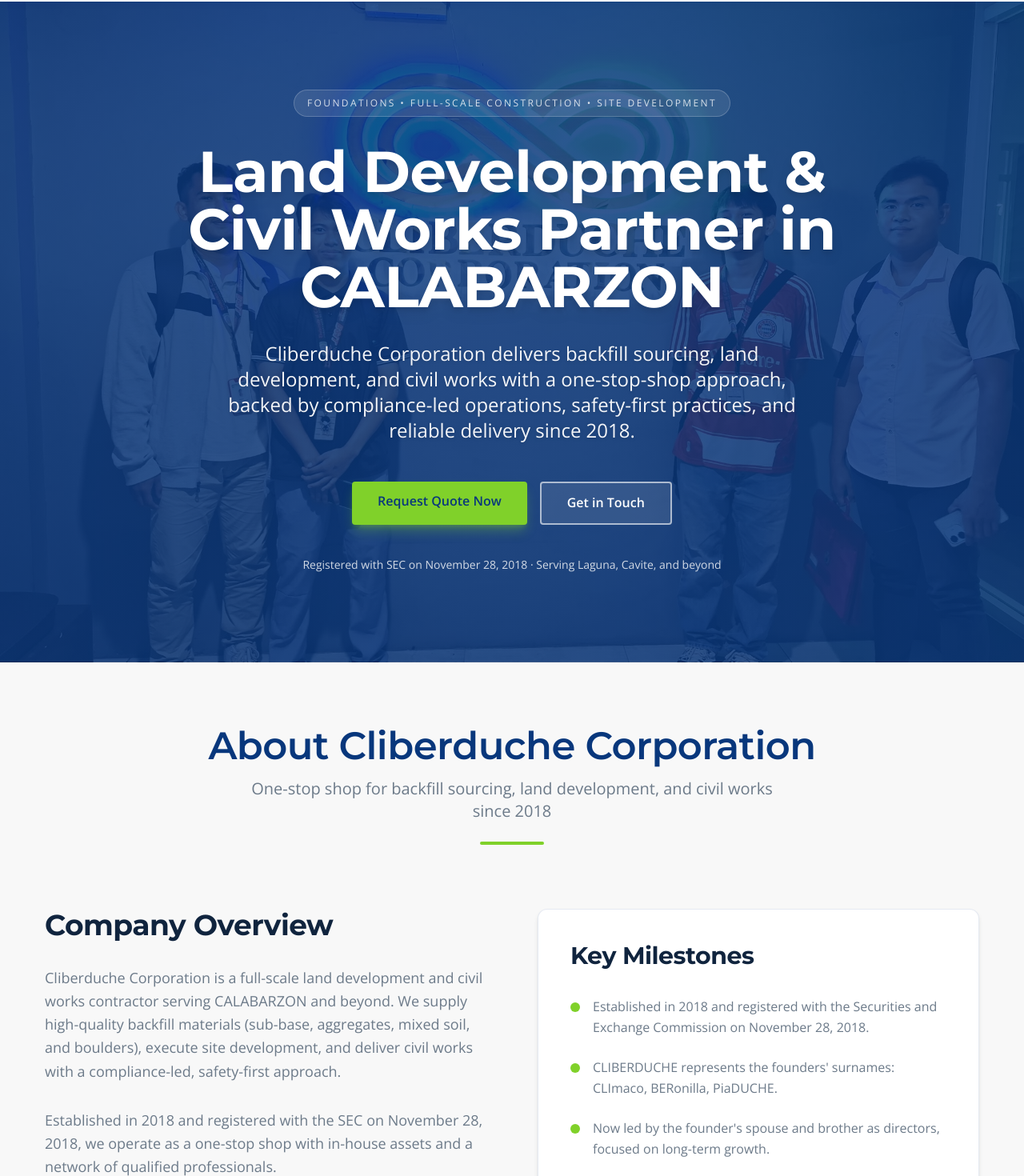
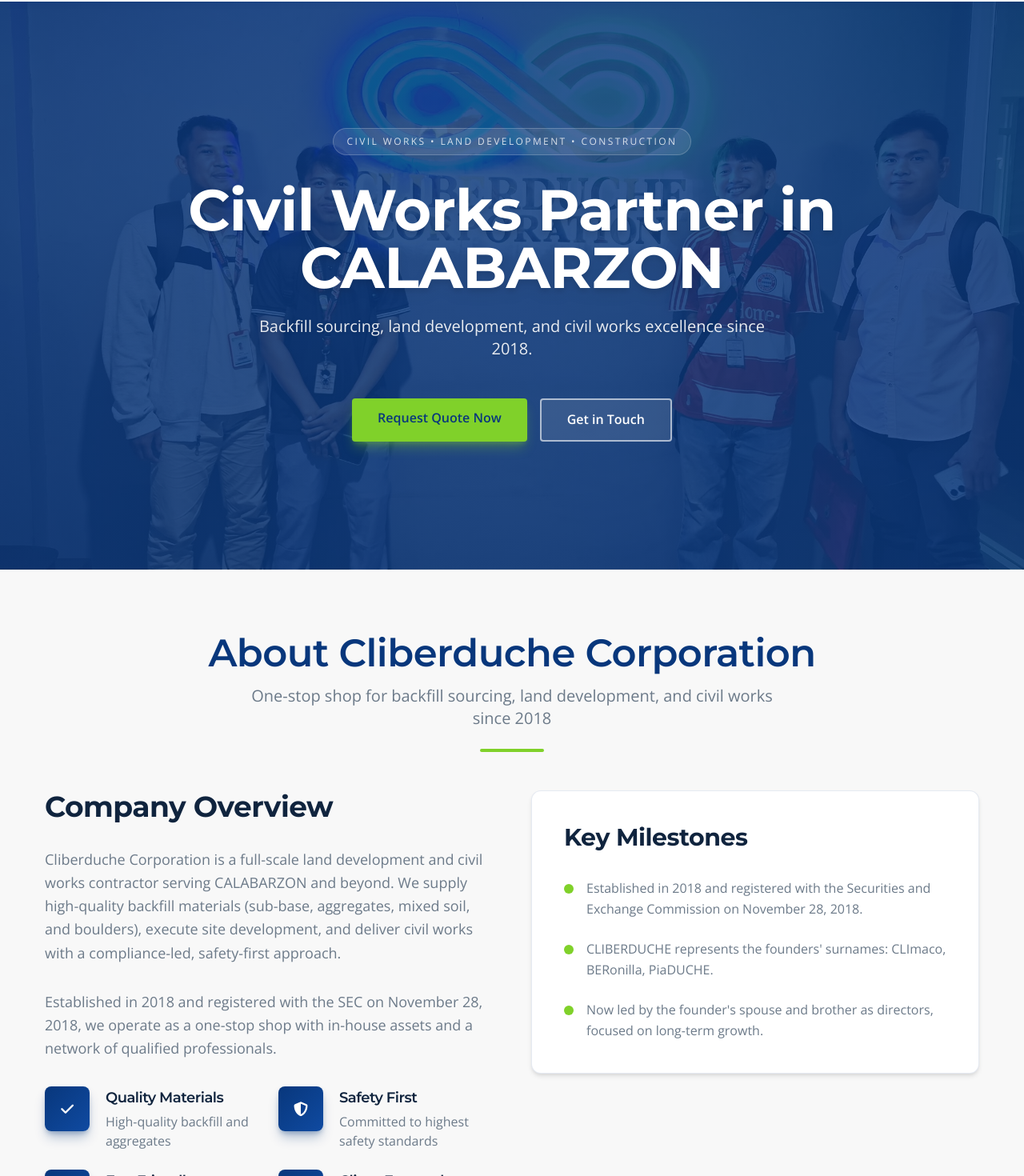
Before and after one commit to CarlAbigania/Cliberduche-Portfolio, a React (Vite) app: page / in a window 1280 px wide. Shown: the part 70-1540 px from the top of the page at 80% size. Built offline with nearby package versions, Linux system fonts and the light colour scheme.

Commit message:
Fix the spacing and overall layout

```diff
--- a/src/components/AboutUs.jsx
+++ b/src/components/AboutUs.jsx
@@ -47,7 +47,7 @@
     <section id="about" className="py-16 md:py-20 bg-light">
       <div className="max-w-container mx-auto px-4">
         {/* Section Title */}
-        <div className="section-title mb-20">
+        <div className="section-title mb-12">
           <h2 className="text-primary mb-4">
             About Cliberduche Corporation
           </h2>
@@ -59,8 +59,8 @@
         </div>
 
         {/* Company Overview */}
-        <div className="mb-24">
-          <div className="grid md:grid-cols-2 gap-16 items-start">
+        <div className="mb-16">
+          <div className="grid md:grid-cols-2 gap-12 items-start">
             <div className="space-y-8">
               <h3 className="text-3xl md:text-4xl font-mont font-bold text-dark">
                 Company Overview
--- a/src/components/EquipmentFleet.jsx
+++ b/src/components/EquipmentFleet.jsx
@@ -37,7 +37,7 @@
   return (
     <section id="equipment" className="py-16 md:py-20 bg-white">
       <div className="max-w-container mx-auto px-4">
-        <div className="section-title mb-20">
+        <div className="section-title mb-12">
           <h2 className="text-primary mb-4">
             Equipment & Fleet
           </h2>
@@ -48,15 +48,15 @@
         </div>
 
         {/* Fleet Summary */}
-        <div className="mb-20">
-          <h3 className="text-3xl md:text-4xl font-mont font-bold text-dark mb-12 text-center">
+        <div className="mb-16">
+          <h3 className="text-3xl md:text-4xl font-mont font-bold text-dark mb-10 text-center">
             Fleet Overview
           </h3>
-          <div className="grid grid-cols-1 sm:grid-cols-2 lg:grid-cols-3 gap-8">
+          <div className="grid grid-cols-1 sm:grid-cols-2 lg:grid-cols-3 gap-6">
             {fleet.map((item, index) => (
               <div
                 key={index}
-                className="premium-card p-10 text-center hover:border-primary/50"
+                className="premium-card p-7 text-center hover:border-primary/50"
               >
                 <p className="text-xs uppercase tracking-widest font-bold text-gray mb-4">{item.label}</p>
                 <p className="text-4xl md:text-5xl font-mont font-bold text-primary mb-4">{item.value}</p>
@@ -68,12 +68,12 @@
 
         {/* Detailed Equipment Inventory */}
         <div>
-          <h3 className="text-3xl md:text-4xl font-mont font-bold text-dark mb-16 text-center">
+          <h3 className="text-3xl md:text-4xl font-mont font-bold text-dark mb-12 text-center">
             Detailed Equipment Inventory
           </h3>
-          <div className="space-y-16">
+          <div className="space-y-12">
             <div>
-              <h4 className="text-2xl md:text-3xl font-mont font-bold text-dark mb-8">Dump Trucks</h4>
+              <h4 className="text-2xl md:text-3xl font-mont font-bold text-dark mb-6">Dump Trucks</h4>
               <div className="overflow-x-auto bg-white border border-primary/10 rounded-xl shadow-md">
                 <table className="min-w-full text-left text-sm md:text-base">
                   <thead className="bg-primary text-white">
--- a/src/components/Hero.jsx
+++ b/src/components/Hero.jsx
@@ -5,22 +5,22 @@
   return (
     <section
       id="home"
-      className="hero relative mt-[70px] py-20 md:py-28 text-center text-white bg-center bg-cover animate-moveBackground"
+      className="hero relative mt-[70px] py-32 md:py-40 text-center text-white bg-center bg-cover animate-moveBackground"
       style={{
         backgroundImage: `linear-gradient(rgba(8, 55, 124, 0.82), rgba(8, 55, 124, 0.82)), url(${heroImage})`,
       }}
     >
       <div className="max-w-4xl mx-auto px-4 animate-fadeIn">
         <span className="inline-flex items-center gap-2 rounded-full bg-white/10 px-4 py-2 text-xs uppercase tracking-[0.2em] text-white/80 backdrop-blur-sm border border-white/20">
-          Foundations • Full-scale construction • Site Development
+          Civil Works • Land Development • Construction
         </span>
-        <h1 className="text-5xl md:text-6xl lg:text-7xl font-mont font-bold mt-8 mb-8 leading-tight text-white drop-shadow-lg">
-          Land Development & Civil Works Partner in CALABARZON
+        <h1 className="text-5xl md:text-6xl lg:text-7xl font-mont font-bold mt-8 mb-6 leading-tight text-white drop-shadow-lg">
+          Civil Works Partner in CALABARZON
         </h1>
-        <p className="text-lg md:text-xl lg:text-2xl mb-12 leading-relaxed text-white/95 max-w-3xl mx-auto drop-shadow">
-          Cliberduche Corporation delivers backfill sourcing, land development, and civil works with a one-stop-shop approach, backed by compliance-led operations, safety-first practices, and reliable delivery since 2018.
+        <p className="text-lg md:text-xl mb-12 leading-relaxed text-white/90 max-w-2xl mx-auto drop-shadow">
+          Backfill sourcing, land development, and civil works excellence since 2018.
         </p>
-        <div className="flex flex-wrap justify-center gap-4 mb-10">
+        <div className="flex flex-wrap justify-center gap-4">
           <a
             href="#rfq"
             className="btn-primary"
@@ -34,9 +34,6 @@
             Get in Touch
           </a>
         </div>
-        <p className="text-sm text-white/80 mt-10">
-          Registered with SEC on November 28, 2018 · Serving Laguna, Cavite, and beyond
-        </p>
       </div>
     </section>
   );
--- a/src/components/Projects.jsx
+++ b/src/components/Projects.jsx
@@ -131,10 +131,10 @@
   };
 
   return (
-    <section id="projects" className="py-16 md:py-20 bg-light">
+    <section id="projects" className="py-12 md:py-16 bg-light">
       <div className="max-w-container mx-auto px-4">
         {/* Section Title */}
-        <div className="section-title mb-20">
+        <div className="section-title mb-12">
           <h2 className="text-primary mb-4">Our Projects</h2>
           <p className="text-gray text-lg max-w-2xl mx-auto">Selected highlights across commercial and industrial developments</p>
           <div className="section-title-underline"></div>
@@ -144,7 +144,7 @@
         <ProjectMap projects={projects} onProjectClick={handleProjectClick} />
 
         {/* Filter Buttons */}
-        <div className="flex flex-wrap justify-center gap-3 mb-16">
+        <div className="flex flex-wrap justify-center gap-3 mb-12">
           {filters.map((filter) => (
             <button
               key={filter.key}
@@ -161,19 +161,19 @@
         </div>
 
         {/* Projects Grid */}
-        <div className="grid grid-cols-1 sm:grid-cols-2 lg:grid-cols-3 gap-10 mb-20">
+        <div className="grid grid-cols-1 sm:grid-cols-2 lg:grid-cols-3 gap-6 mb-16">
           {filteredProjects.map((project) => (
             <div
               key={project.id}
               className="premium-card overflow-hidden"
             >
               <div
-                className="h-64 bg-cover bg-center relative overflow-hidden group"
+                className="h-48 bg-cover bg-center relative overflow-hidden group"
                 style={{ backgroundImage: `url(${project.img})` }}
               >
                 <div className="absolute inset-0 bg-black/0 group-hover:bg-black/30 transition-all duration-300"></div>
               </div>
-              <div className="p-8">
+              <div className="p-6">
                 <span className="inline-block px-3 py-1 bg-secondary text-primary text-xs font-bold rounded-full mb-4 uppercase">
                   {project.tag}
                 </span>
@@ -195,7 +195,7 @@
         </div>
 
         {/* CTA Section */}
-        <div className="text-center mb-24">
+        <div className="text-center mb-16">
           <a
             href="#rfq"
             className="btn-primary inline-block text-lg px-10 py-4"
--- a/src/components/Services.jsx
+++ b/src/components/Services.jsx
@@ -13,7 +13,7 @@
   return (
     <section
       id="services"
-      className="py-16 md:py-20 bg-fixed bg-cover bg-center relative"
+      className="py-12 md:py-16 bg-fixed bg-cover bg-center relative"
       style={{
         backgroundImage:
           "linear-gradient(rgba(8, 55, 124, 0.82), rgba(8, 55, 124, 0.82)), url('https://images.unsplash.com/photo-1503387837-b154d5074bd2?ixlib=rb-4.0.3&auto=format&fit=crop&w=1920&q=80')",
@@ -21,18 +21,18 @@
     >
       <div className="max-w-container mx-auto px-4">
         {/* Section Title */}
-        <div className="text-center mb-20">
+        <div className="text-center mb-12">
           <h2 className="text-white mb-4">Our Services</h2>
           <p className="text-white/90 text-lg md:text-xl max-w-2xl mx-auto">Integrated services from sourcing to execution</p>
           <div className="block w-20 h-1 bg-secondary mx-auto mt-6 rounded"></div>
         </div>
 
         {/* Services Grid */}
-        <div className="grid grid-cols-1 md:grid-cols-2 lg:grid-cols-3 gap-10">
+        <div className="grid grid-cols-1 md:grid-cols-2 lg:grid-cols-3 gap-6">
           {services.map((service, index) => (
             <div
               key={index}
-              className="bg-white/95 backdrop-blur-md rounded-xl p-10 shadow-lg border border-white/60 hover:shadow-2xl hover:-translate-y-3 transition-all duration-300 group"
+              className="bg-white/95 backdrop-blur-md rounded-xl p-7 shadow-lg border border-white/60 hover:shadow-2xl hover:-translate-y-2 transition-all duration-300 group"
             >
               <div className="text-primary text-5xl mb-8 h-16 flex items-center justify-center group-hover:scale-110 transition-transform duration-300">
                 <i className={`fas ${service.icon}`}></i>
@@ -44,7 +44,7 @@
         </div>
 
         {/* CTA Section */}
-        <div className="text-center mt-20">
+        <div className="text-center mt-14">
           <a
             href="#rfq"
             className="btn-primary text-lg px-10 py-4"
```
Also changed, not shown: 1 other file (tests, documents, lock files or other folders).
